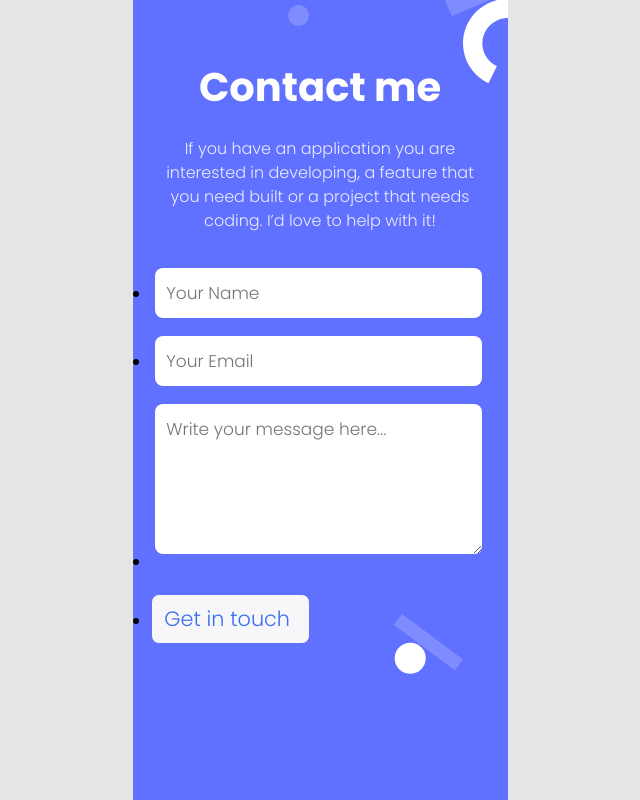
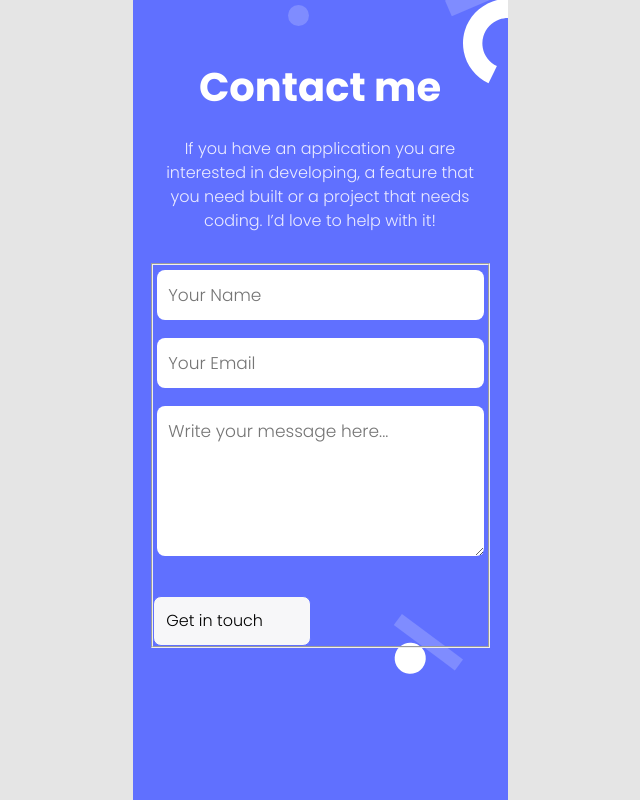
Before and after one commit to jerymey/Portfolio-setup, a website: page index.html in a window 1280 px wide. Shown: the part 4756-5556 px from the top of the page, without its empty margins (320-960 px from the left). Drawn offline with Linux system fonts and the light colour scheme.

Commit message:
Contact-form update

```diff
--- a/index.html
+++ b/index.html
@@ -187,17 +187,17 @@
            I’d love to help with it!
         </p>
         </div>
+
         <form action="https://formspree.io/f/mknadjvd" method="post">
-        <ul class="contact-form">
-          <li><input type="text" name="name" placeholder="Your Name" required /></li>
-          <li><input type="email" name="email" placeholder="Your Email" required /></li>
-          <li><textarea name="message" cols="30" rows="6" placeholder="Write your message here..." required></textarea></li>
-          <li><button type="submit" class="btn"><a href="">Get in touch</a></button></li>
-        </ul>
+        <fieldset class="contact-form">
+          <input type="text" name="name" placeholder="Your Name" maxlength="30" required />
+          <input type="email" name="email" placeholder="Your Email" required />
+          <textarea name="message" cols="30" rows="6" placeholder="Write your message here..." maxlength="500" required></textarea>
+          <button type="submit" class="btn">Get in touch</a></button>
+        </fieldset>
         </form>
         </footer>
       </section>
     </div>
-
 </body>
 </html>
```
